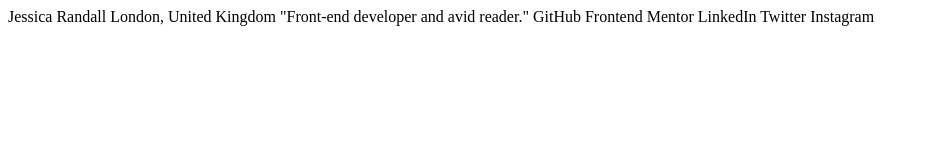
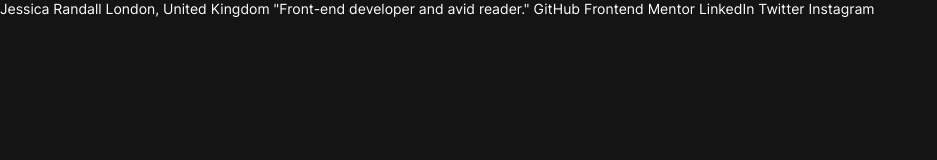
Before and after one commit to solvman/social-links-profile-main, a plain HTML site: page index.html in a window 1280 px wide. Shown: the whole page, without its empty margins (0-937 px from the left). Drawn offline with Linux system fonts and the light colour scheme.

Commit message:
Add glabal vars and css reset

```diff
--- a/index.html
+++ b/index.html
@@ -9,7 +9,7 @@
       sizes="32x32"
       href="./assets/images/favicon-32x32.png"
     />
-
+    <link rel="stylesheet" href="style.css" />
     <title>Frontend Mentor | Social links profile</title>
   </head>
   <body>
--- /dev/null
+++ b/style.css
@@ -0,0 +1,49 @@
+/* Fonts */
+
+@font-face {
+  font-family: "Inter";
+  src: url("./assets/fonts/Inter-VariableFont_slnt\,wght.ttf");
+  font-weight: 100 900;
+  font-display: swap;
+}
+
+/* Global variables */
+
+:root {
+  --color-primary-400: hsl(75, 94%, 57%);
+  --color-neutral-100: hsl(0, 0%, 100%);
+  --color-neutral-700: hsl(0, 0%, 20%);
+  --color-neutral-800: hsl(0, 0%, 12%);
+  --color-neutral-900: hsl(0, 0%, 8%);
+
+  --font-face-default: "Inter", sans-serif;
+  --font-weight-regular: 400;
+  --font-weight-medium: 600;
+  --font-weight-bold: 700;
+
+  --font-size-body: 0.875rem;
+  --font-size-heading: 1.5rem;
+}
+
+/* Reset */
+*,
+*::before,
+*::after {
+  box-sizing: border-box;
+  margin: 0;
+  padding: 0;
+  font: inherit;
+}
+
+img {
+  display: block;
+  max-width: 100%;
+}
+
+body {
+  font-family: var(--font-face-default);
+  font-weight: var(--font-weight-regular);
+  font-size: var(--font-size-body);
+  color: var(--color-neutral-100);
+  background-color: var(--color-neutral-900);
+}
```
